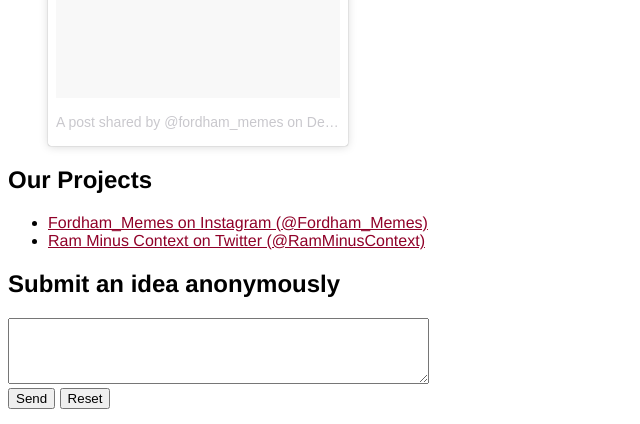
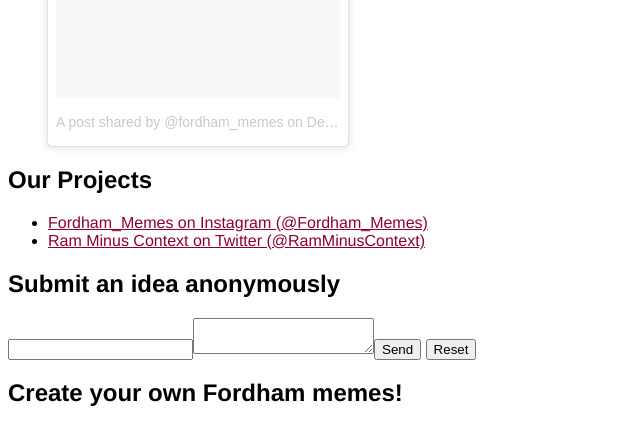
Before and after one commit to fordhammemes/fordhammemes.github.io, a plain HTML site: page index.html in a window 1280 px wide. Shown: the part 315-739 px from the top of the page, without its empty margins (0-640 px from the left). Drawn offline with Linux system fonts and the light colour scheme; a script that the page names is missing.

Commit message:
Added email input to form

```diff
--- a/index.html
+++ b/index.html
@@ -32,8 +32,7 @@
 <h2>Submit an idea anonymously</h2>
 
 <form action="https://formspree.io/mailto:D-blf102wun5n81a@maildrop.cc" method="post" enctype="text/plain">
-<textarea name="comment" rows="4" cols="50"></textarea><br>
-<input type="submit" value="Send">
+<input type="email" name="_replyto"><textarea   name="body"></textarea><input type="submit" value="Send">
 <input type="reset" value="Reset">
 </form>
 
```
